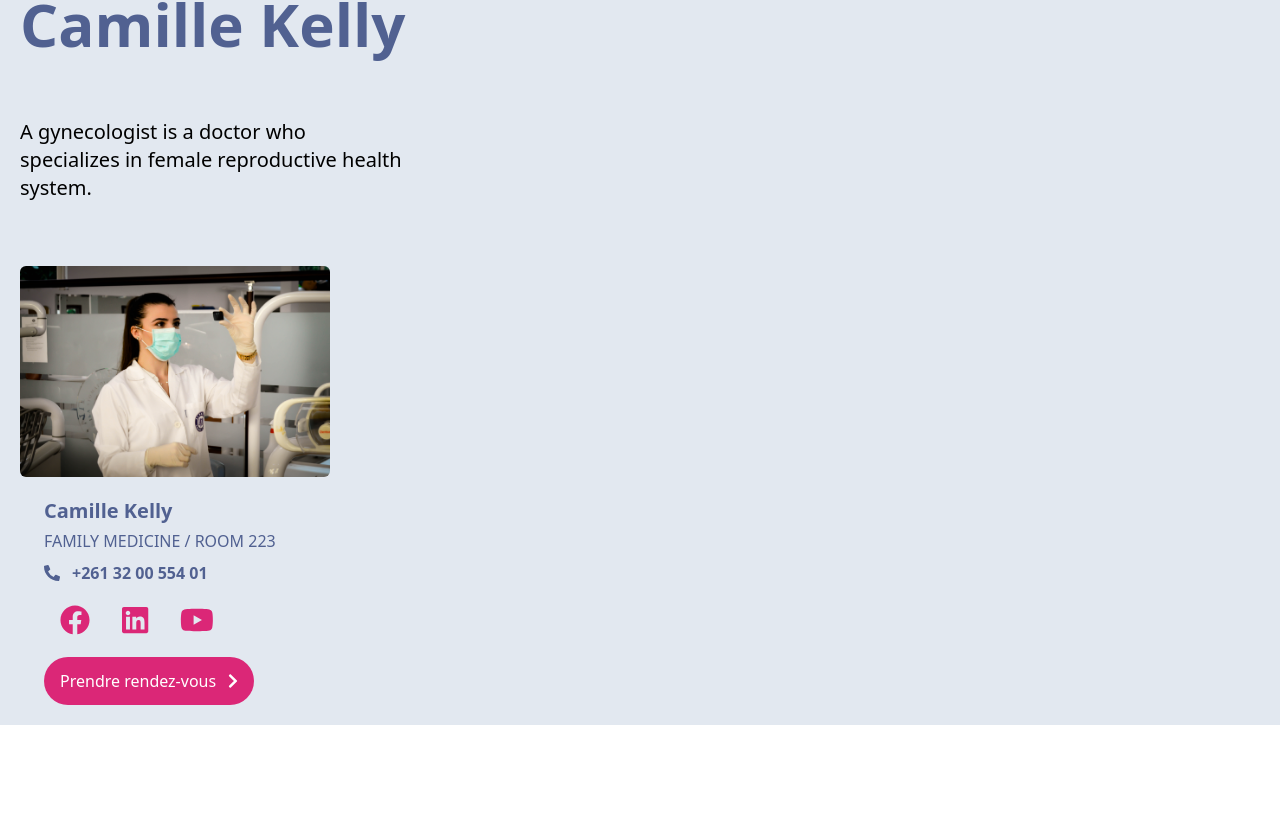
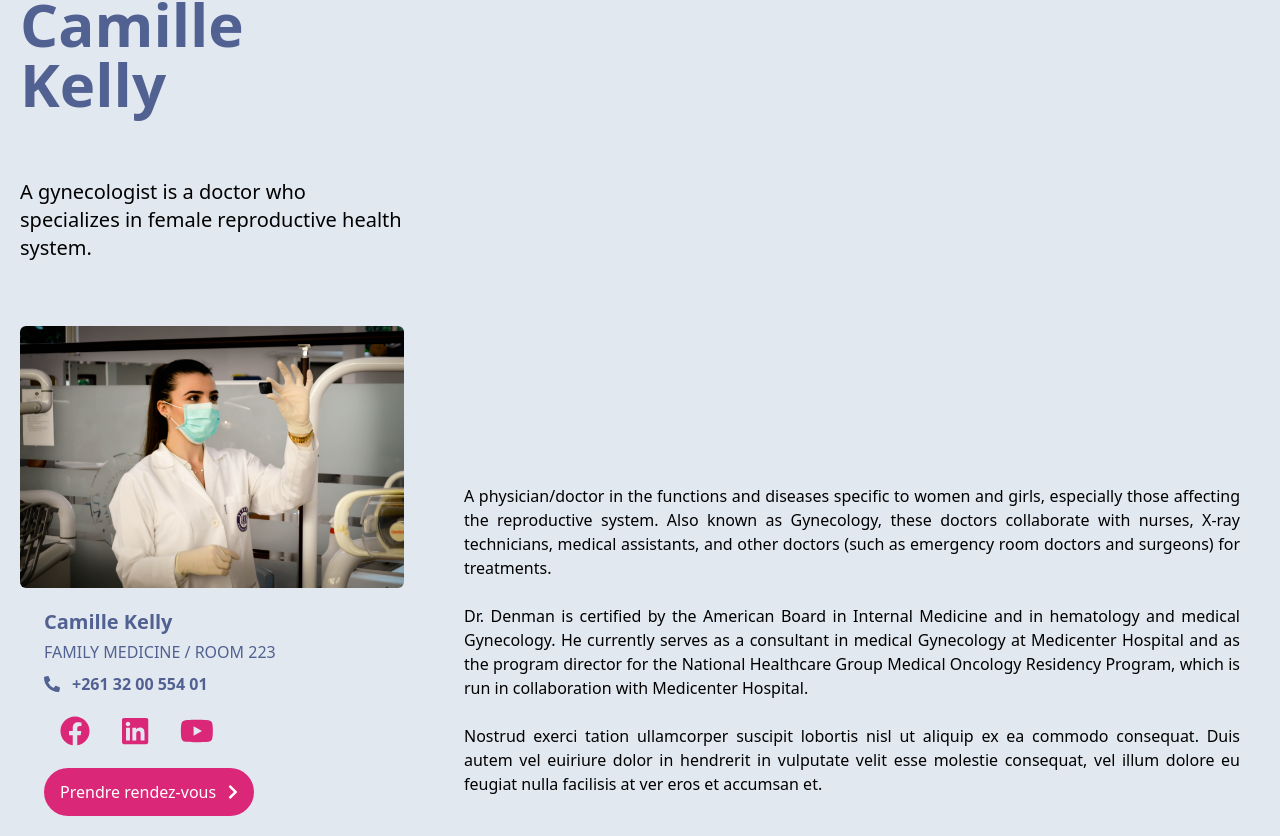
Before and after one commit to Ianel/doctor-app, a React (Create React App) app: page / in a window 1280 px wide. Shown: the part 1028-1864 px from the top of the page. Before the commit the page ends 1753 px from the top, so only its background shows below. Built offline with nearby package versions, Linux system fonts and the light colour scheme.

Commit message:
features: finish bio responsive

```diff
--- a/src/components/bio/Bio.js
+++ b/src/components/bio/Bio.js
@@ -6,11 +6,11 @@ import doctorPortrait from '../../assets/images/med02.jpg';
 
 const Bio = () => {
   return (
-        <div className='bg-slate-200'>
-            <div className='p-5'>
+        <div className='bg-slate-200 flex flex-col items-center justify-center lg:items-end lg:flex-row'>
+            <div className='p-5 lg:w-1/2'>
                 <h2 className='mt-6 lg:mt-16 text-2xl text-[#516191] font-bold lg:text-6xl'>Camille Kelly</h2>
                 <p className='my-5 lg:text-xl lg:w-96 lg:my-16'>A gynecologist is a doctor who specializes in female reproductive health system.</p>
-                <img className='rounded-md mb-5 lg:w-1/4' src={doctorPortrait} alt="Doctor" />
+                <img className='rounded-md mb-5' src={doctorPortrait} alt="Doctor" />
                 <div className='leading-8'>
                     <h3 className='text-[#516191] text-xl pl-6 font-bold'>Camille Kelly</h3>
                     <p className='pl-6 uppercase text-[#516191] font-light'>Family medicine / Room 223</p>
@@ -24,6 +24,14 @@ const Bio = () => {
                     <button className='ml-6 bg-pink-600 rounded-3xl text-white p-2 px-4'>Prendre rendez-vous <FontAwesomeIcon className='ml-2' icon={faChevronRight} /></button>
                 </div>
             </div>
+            <div className='p-10'>
+                <p className='text-justify'>A physician/doctor in the functions and diseases specific to women and girls, especially those affecting the reproductive system. Also known as Gynecology, these doctors collaborate with nurses, X-ray technicians, medical assistants,
+                    and other doctors (such as emergency room doctors and surgeons) for treatments.</p><br/>
+                <p className='text-justify'>Dr. Denman is certified by the American Board in Internal Medicine and in hematology and medical Gynecology. He currently serves as a consultant in medical Gynecology at Medicenter Hospital and as the program director for the National Healthcare Group Medical
+                    Oncology Residency Program, which is run in collaboration with Medicenter Hospital.</p><br/>
+                <p className='text-justify'>Nostrud exerci tation ullamcorper suscipit lobortis nisl ut aliquip ex ea commodo consequat. Duis autem vel euiriure dolor in hendrerit in vulputate velit esse molestie consequat,
+                    vel illum dolore eu feugiat nulla facilisis at ver eros et accumsan et.</p>
+            </div>
         </div>
     );
 };
```
